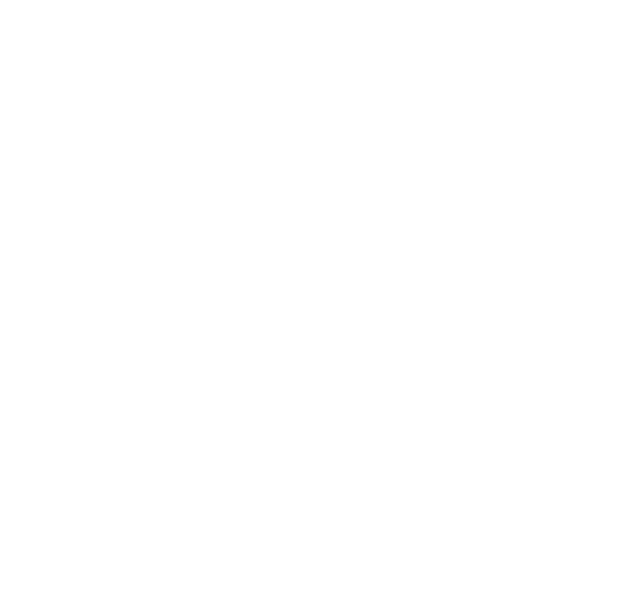
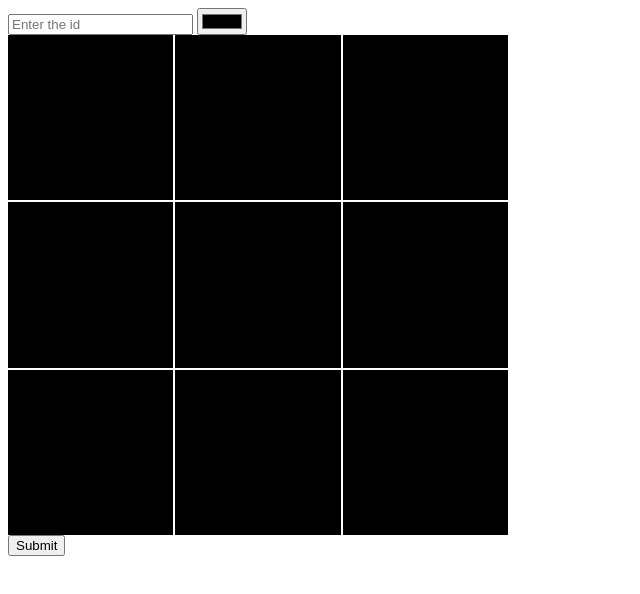
Before and after one commit to acciojob/Replit-Asian-Paints-m-j0401, a website: page main.html in a window 1280 px wide. Shown: the whole page, without its empty margins (0-640 px from the left). Drawn offline with Linux system fonts and the light colour scheme.

Commit message:
created a submission

```diff
--- a/main.html
+++ b/main.html
@@ -7,6 +7,12 @@
 </head>
 
 <body>
+	<input type="text" id="block-id" placeholder="Enter the id">
+	<input id="color-id" type="color">
+	<div id="grid-container">
+
+	</div>
+	<button type="submit">Submit</button>
 	<!-- the entire body must be written by student -->
     <script type="text/javascript" src="./script.js">
 </script>
--- a/script.js
+++ b/script.js
@@ -1 +1,22 @@
 //your JS code here. If required.
+
+let container=document.getElementById("grid-container");
+let color_inp=document.getElementById("color-id");
+let btn=document.querySelector("button");
+let fragment=document.createDocumentFragment();
+for(let i=0;i<9;i++)
+	{
+		let div=document.createElement("div");
+		div.id=i+1;
+		div.className="grid-item";
+		fragment.appendChild(div);
+	}
+container.appendChild(fragment);
+let grid=document.querySelectorAll(".grid-item");
+btn.addEventListener("click",()=>{
+	let v=color_inp.value;
+	for(let g of grid)
+		{
+			g.style.backgroundColor=v;
+		}
+})
--- a/styles.css
+++ b/styles.css
@@ -1 +1,14 @@
 /*  your css code here. If applicable */
+#grid-container{
+	display:grid;
+	height:500px;
+	width:500px;
+	grid-template-rows:repeat(3,1fr);
+	grid-template-columns:repeat(3,1fr);
+	gap:2px;
+}
+.grid-item{
+	background-color:black;
+
+
+}
```
